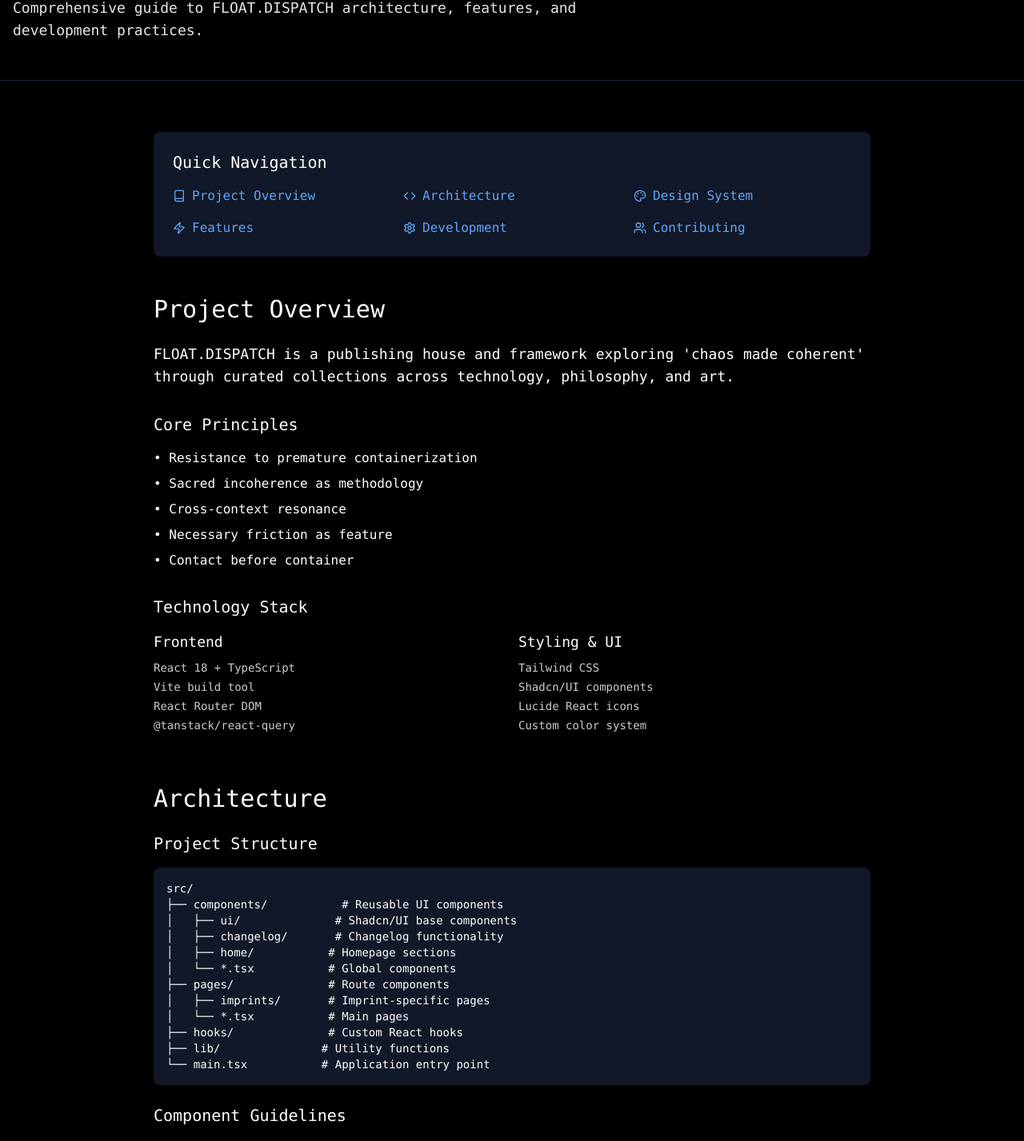
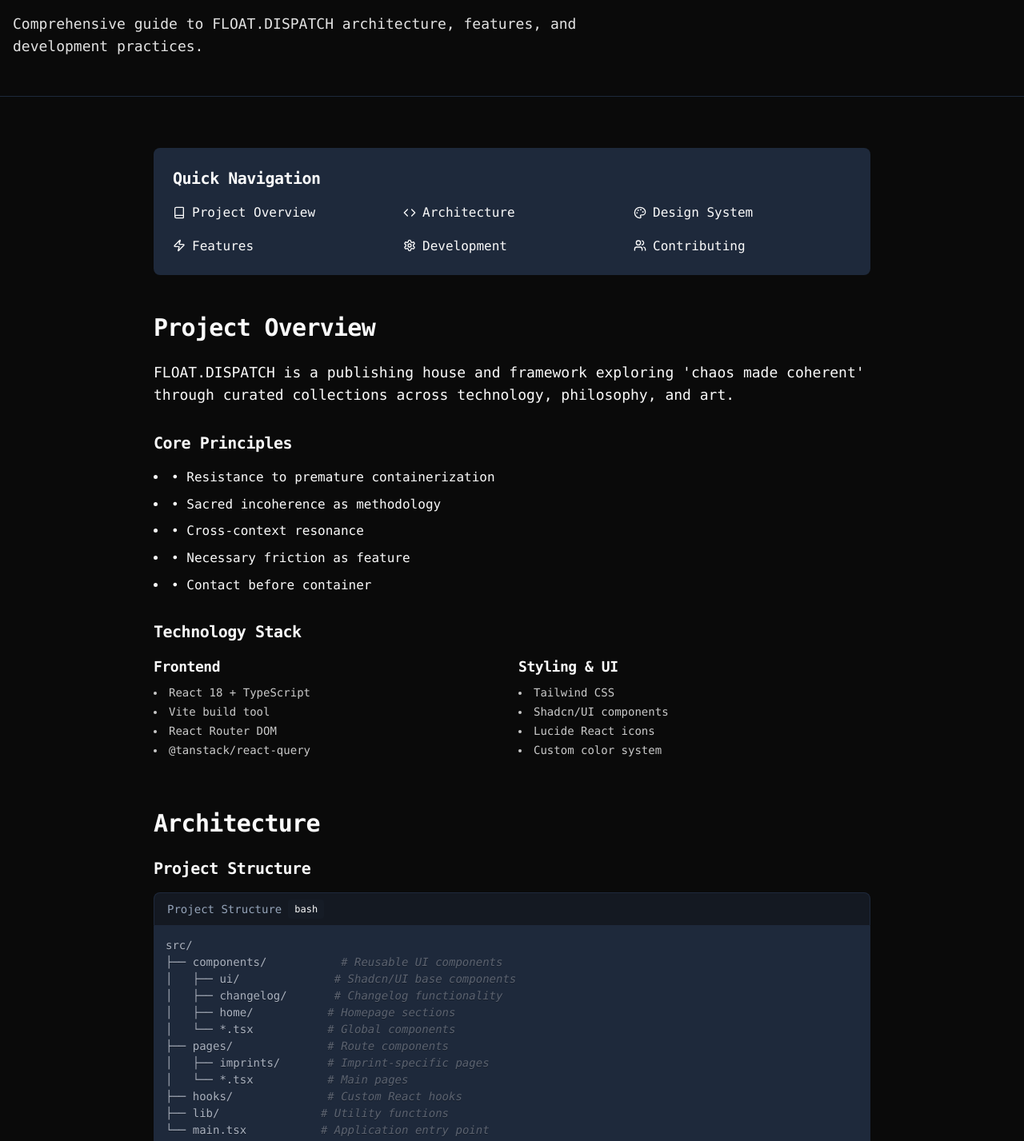
Before and after one commit to e-schultz/float-dispatch-manifesto-forge, a React (Vite) app: page /documentation in a window 1280 px wide. Shown: the part 173-1600 px from the top of the page at 80% size. Built offline with nearby package versions, Linux system fonts and the light colour scheme.

Commit message:
Refactor typography and highlighting
Apply code highlighting and typography improvements across the application.

```diff
--- a/package.json
+++ b/package.json
@@ -40,6 +40,7 @@
     "@radix-ui/react-toggle-group": "^1.1.0",
     "@radix-ui/react-tooltip": "^1.1.4",
     "@tanstack/react-query": "^5.56.2",
+    "@types/react-syntax-highlighter": "^15.5.13",
     "class-variance-authority": "^0.7.1",
     "clsx": "^2.1.1",
     "cmdk": "^1.0.0",
@@ -55,6 +56,7 @@
     "react-hook-form": "^7.53.0",
     "react-resizable-panels": "^2.1.3",
     "react-router-dom": "^6.26.2",
+    "react-syntax-highlighter": "^15.6.3",
     "recharts": "^2.12.7",
     "sonner": "^1.5.0",
     "tailwind-merge": "^2.5.2",
--- /dev/null
+++ b/src/components/ui/code-block.tsx
@@ -0,0 +1,105 @@
+import React from 'react';
+import { Prism as SyntaxHighlighter } from 'react-syntax-highlighter';
+import { oneDark } from 'react-syntax-highlighter/dist/esm/styles/prism';
+import { Copy, Check } from 'lucide-react';
+import { Button } from '@/components/ui/button';
+
+interface CodeBlockProps {
+  children: string;
+  language?: string;
+  caption?: string;
+  filename?: string;
+  showLineNumbers?: boolean;
+  copyable?: boolean;
+}
+
+const CodeBlock: React.FC<CodeBlockProps> = ({
+  children,
+  language = 'text',
+  caption,
+  filename,
+  showLineNumbers = true,
+  copyable = true
+}) => {
+  const [copied, setCopied] = React.useState(false);
+
+  const handleCopy = async () => {
+    await navigator.clipboard.writeText(children);
+    setCopied(true);
+    setTimeout(() => setCopied(false), 2000);
+  };
+
+  const customStyle = {
+    ...oneDark,
+    'pre[class*="language-"]': {
+      ...oneDark['pre[class*="language-"]'],
+      background: 'hsl(var(--muted))',
+      border: '1px solid hsl(var(--border))',
+      borderRadius: '0.5rem',
+      margin: 0,
+    },
+    'code[class*="language-"]': {
+      ...oneDark['code[class*="language-"]'],
+      background: 'transparent',
+      fontFamily: 'ui-monospace, SFMono-Regular, Menlo, Monaco, Consolas, "Liberation Mono", "Courier New", monospace',
+      fontSize: '0.875rem',
+      lineHeight: '1.5',
+    }
+  };
+
+  return (
+    <div className="relative group">
+      {(filename || caption) && (
+        <div className="flex items-center justify-between bg-muted/50 px-4 py-2 border border-b-0 border-border rounded-t-lg">
+          <div className="flex items-center gap-2">
+            {filename && (
+              <span className="font-mono text-sm text-muted-foreground">{filename}</span>
+            )}
+            {language && (
+              <span className="inline-block px-2 py-1 text-xs font-mono bg-accent/20 text-accent-foreground rounded">
+                {language}
+              </span>
+            )}
+          </div>
+          {caption && (
+            <span className="text-xs text-muted-foreground">{caption}</span>
+          )}
+        </div>
+      )}
+
+      <div className="relative">
+        {copyable && (
+          <Button
+            variant="ghost"
+            size="sm"
+            className="absolute top-2 right-2 opacity-0 group-hover:opacity-100 transition-opacity z-10"
+            onClick={handleCopy}
+          >
+            {copied ? (
+              <Check className="h-3 w-3 text-green-500" />
+            ) : (
+              <Copy className="h-3 w-3" />
+            )}
+          </Button>
+        )}
+
+        <SyntaxHighlighter
+          language={language}
+          style={customStyle}
+          showLineNumbers={showLineNumbers}
+          wrapLines={true}
+          customStyle={{
+            background: 'hsl(var(--muted))',
+            border: '1px solid hsl(var(--border))',
+            borderRadius: filename || caption ? '0 0 0.5rem 0.5rem' : '0.5rem',
+            margin: 0,
+          }}
+        >
+          {children}
+        </SyntaxHighlighter>
+      </div>
+    </div>
+  );
+};
+
+export default CodeBlock;
--- a/src/index.css
+++ b/src/index.css
@@ -74,16 +74,96 @@
 
   body {
     @apply bg-background text-foreground;
+    line-height: 1.6;
   }
 
-  /* Use monospace and system-ui fonts */
+  /* Enhanced typography system */
   html {
     font-family: ui-monospace, SFMono-Regular, Menlo, Monaco, Consolas, "Liberation Mono", "Courier New", monospace;
     @apply antialiased;
   }
 
+  /* Improved heading hierarchy */
   h1, h2, h3, h4, h5, h6 {
     @apply font-mono;
+    line-height: 1.2;
+    letter-spacing: -0.025em;
+  }
+
+  h1 {
+    @apply text-4xl md:text-5xl lg:text-6xl font-bold;
+  }
+
+  h2 {
+    @apply text-3xl md:text-4xl font-bold;
+  }
+
+  h3 {
+    @apply text-2xl md:text-3xl font-semibold;
+  }
+
+  h4 {
+    @apply text-xl md:text-2xl font-semibold;
+  }
+
+  h5 {
+    @apply text-lg md:text-xl font-medium;
+  }
+
+  h6 {
+    @apply text-base md:text-lg font-medium;
+  }
+
+  /* Enhanced text elements */
+  p {
+    @apply leading-relaxed;
+  }
+
+  code {
+    @apply font-mono text-sm bg-muted px-1.5 py-0.5 rounded border;
+  }
+
+  pre {
+    @apply font-mono text-sm bg-muted p-4 rounded border overflow-x-auto;
+  }
+
+  pre code {
+    @apply bg-transparent p-0 border-0;
+  }
+
+  blockquote {
+    @apply border-l-4 border-accent pl-4 italic text-muted-foreground;
+  }
+
+  /* Lists */
+  ul, ol {
+    @apply space-y-1;
+  }
+
+  ul {
+    @apply list-disc list-inside;
+  }
+
+  ol {
+    @apply list-decimal list-inside;
+  }
+
+  /* Links */
+  a {
+    @apply text-primary hover:text-primary/80 transition-colors underline-offset-4 hover:underline;
+  }
+
+  /* Tables */
+  table {
+    @apply w-full border-collapse border-spacing-0;
+  }
+
+  th, td {
+    @apply border border-border px-4 py-2 text-left;
+  }
+
+  th {
+    @apply bg-muted font-semibold;
   }
 }
 
--- a/src/pages/documentation.tsx
+++ b/src/pages/documentation.tsx
@@ -1,51 +1,48 @@
 
 import React from "react";
-import FloatNavBar from "../components/FloatNavBar";
-import FloatFooter from "../components/FloatFooter";
+import MainLayout from "@/components/layouts/MainLayout";
+import CodeBlock from "@/components/ui/code-block";
 import { Book, Code, Palette, Zap, Settings, Users } from "lucide-react";
 
 const DocumentationPage = () => {
   return (
-    <div className="min-h-screen bg-black text-white">
-      <FloatNavBar />
-
-      <header className="w-full py-12 border-b border-gray-800">
+    <MainLayout>
+      <header className="w-full py-12 border-b border-border">
         <div className="container mx-auto px-4">
-          <h1 className="text-4xl font-bold font-mono mb-4">DOCUMENTATION</h1>
+          <h1 className="font-bold font-mono mb-4">DOCUMENTATION</h1>
           <p className="text-lg opacity-90 max-w-3xl">
             Comprehensive guide to FLOAT.DISPATCH architecture, features, and development practices.
           </p>
         </div>
       </header>
 
-      <main className="container mx-auto px-4 py-16">
+      <div className="container mx-auto px-4 py-16">
         <div className="max-w-4xl mx-auto">
-
           {/* Quick Navigation */}
-          <nav className="mb-12 p-6 bg-gray-900 rounded-lg">
+          <nav className="mb-12 p-6 bg-muted rounded-lg">
             <h2 className="text-xl font-mono mb-4">Quick Navigation</h2>
             <div className="grid grid-cols-2 md:grid-cols-3 gap-4">
-              <a href="#project-overview" className="flex items-center gap-2 text-blue-400 hover:text-blue-300">
+              <a href="#project-overview" className="flex items-center gap-2 text-primary hover:text-primary/80">
                 <Book className="h-4 w-4" />
                 Project Overview
               </a>
-              <a href="#architecture" className="flex items-center gap-2 text-blue-400 hover:text-blue-300">
+              <a href="#architecture" className="flex items-center gap-2 text-primary hover:text-primary/80">
                 <Code className="h-4 w-4" />
                 Architecture
               </a>
-              <a href="#design-system" className="flex items-center gap-2 text-blue-400 hover:text-blue-300">
+              <a href="#design-system" className="flex items-center gap-2 text-primary hover:text-primary/80">
                 <Palette className="h-4 w-4" />
                 Design System
               </a>
-              <a href="#features" className="flex items-center gap-2 text-blue-400 hover:text-blue-300">
+              <a href="#features" className="flex items-center gap-2 text-primary hover:text-primary/80">
                 <Zap className="h-4 w-4" />
                 Features
               </a>
-              <a href="#development" className="flex items-center gap-2 text-blue-400 hover:text-blue-300">
+              <a href="#development" className="flex items-center gap-2 text-primary hover:text-primary/80">
                 <Settings className="h-4 w-4" />
                 Development
               </a>
-              <a href="#contributing" className="flex items-center gap-2 text-blue-400 hover:text-blue-300">
+              <a href="#contributing" className="flex items-center gap-2 text-primary hover:text-primary/80">
                 <Users className="h-4 w-4" />
                 Contributing
               </a>
@@ -98,8 +95,12 @@ const DocumentationPage = () => {
             <h2 className="text-3xl font-mono mb-6">Architecture</h2>
 
             <h3 className="text-xl font-mono mb-4">Project Structure</h3>
-            <pre className="bg-gray-900 p-4 rounded-lg text-sm overflow-x-auto mb-6">
-              <code>{`src/
+            <CodeBlock
+              language="bash"
+              filename="Project Structure"
+              showLineNumbers={false}
+            >
+{`src/
 ├── components/           # Reusable UI components
 │   ├── ui/              # Shadcn/UI base components
 │   ├── changelog/       # Changelog functionality
@@ -110,8 +111,8 @@ const DocumentationPage = () => {
 │   └── *.tsx           # Main pages
 ├── hooks/              # Custom React hooks
 ├── lib/               # Utility functions
-└── main.tsx           # Application entry point`}</code>
-            </pre>
+└── main.tsx           # Application entry point`}
+            </CodeBlock>
 
             <h3 className="text-xl font-mono mb-4">Component Guidelines</h3>
             <ul className="space-y-2 mb-6">
@@ -192,7 +193,7 @@ const DocumentationPage = () => {
             <h2 className="text-3xl font-mono mb-6">Features</h2>
 
             <div className="grid gap-6">
-              <div className="p-6 bg-gray-900 rounded-lg">
+              <div className="p-6 bg-muted rounded-lg">
                 <h3 className="text-xl font-mono mb-3">Changelog System</h3>
                 <p className="mb-3">Interactive project changelog with completion tracking:</p>
                 <ul className="text-sm space-y-1 opacity-80">
@@ -204,7 +205,7 @@ const DocumentationPage = () => {
                 </ul>
               </div>
 
-              <div className="p-6 bg-gray-900 rounded-lg">
+              <div className="p-6 bg-muted rounded-lg">
                 <h3 className="text-xl font-mono mb-3">Multi-Imprint System</h3>
                 <p className="mb-3">Content organized into thematic containers:</p>
                 <ul className="text-sm space-y-1 opacity-80">
@@ -215,7 +216,7 @@ const DocumentationPage = () => {
                 </ul>
               </div>
 
-              <div className="p-6 bg-gray-900 rounded-lg">
+              <div className="p-6 bg-muted rounded-lg">
                 <h3 className="text-xl font-mono mb-3">Accessibility & Performance</h3>
                 <p className="mb-3">Built with web standards and best practices:</p>
                 <ul className="text-sm space-y-1 opacity-80">
@@ -234,8 +235,12 @@ const DocumentationPage = () => {
             <h2 className="text-3xl font-mono mb-6">Development</h2>
 
             <h3 className="text-xl font-mono mb-4">Getting Started</h3>
-            <pre className="bg-gray-900 p-4 rounded-lg text-sm overflow-x-auto mb-6">
-              <code>{`# Clone and setup
+            <CodeBlock
+              language="bash"
+              filename="setup.sh"
+              caption="Development setup commands"
+            >
+{`# Clone and setup
 git clone <repository-url>
 cd float-dispatch
 npm install
@@ -244,8 +249,8 @@ npm install
 npm run dev          # Start dev server
 npm run build        # Production build
 npm run preview      # Preview build
-npm run lint         # Run linting`}</code>
-            </pre>
+npm run lint         # Run linting`}
+            </CodeBlock>
 
             <h3 className="text-xl font-mono mb-4">Code Standards</h3>
             <ul className="space-y-2 mb-6">
@@ -296,10 +301,8 @@ npm run lint         # Run linting`}</code>
             </div>
           </section>
         </div>
-      </main>
-
-      <FloatFooter />
-    </div>
+      </div>
+    </MainLayout>
   );
 };
 
```
Also changed, not shown: src/components/home/Hero.tsx (+6 -6 lines), src/pages/DispatchDetail.tsx (+21 -30 lines), 1 other file (tests, documents, lock files or other folders).
